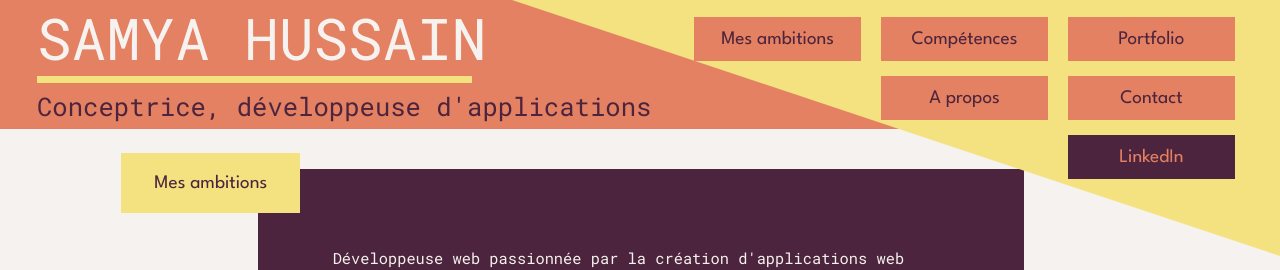
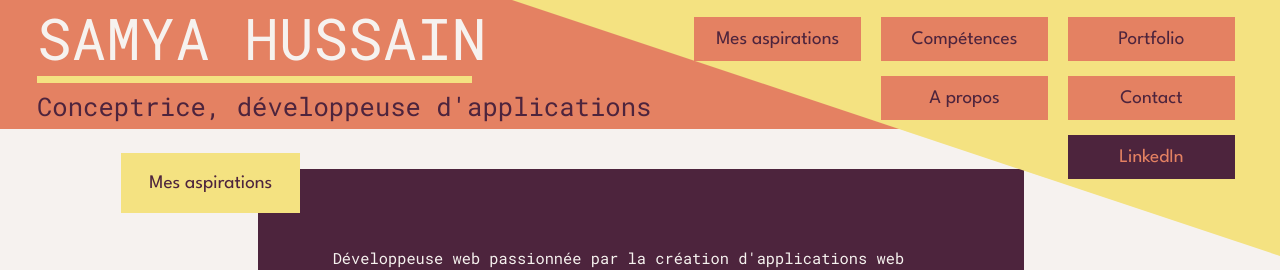
Before and after one commit to Gweeny/DevReact-website, a Next.js app: page / in a window 1280 px wide. Shown: the top 270 px of the page. Built offline with nearby package versions, Linux system fonts and the light colour scheme.

Commit message:
Aspirations

```diff
--- a/src/app/Header.js
+++ b/src/app/Header.js
@@ -44,7 +44,7 @@ const Header = () => {
               className={`${styles.itemMenu} ${styles.violetMenu} ${styles.orangeBackgroundMenu}`}
             >
               <li>
-                <h2>Mes ambitions</h2>
+                <h2>Mes aspirations</h2>
               </li>
             </Link>
             <Link
@@ -111,7 +111,7 @@ const Menu = () => {
               className={`${styles.item} ${styles.violet} ${styles.jauneBackground}`}
             >
               <li>
-                <h2>Mes ambitions</h2>
+                <h2>Mes aspirations</h2>
               </li>
             </Link>
             <Link
--- a/src/app/page.js
+++ b/src/app/page.js
@@ -87,7 +87,7 @@ export default function Home() {
         id={"ambitions"}
         classNameContenu={styles.contenuViolet}
         classNameTitre={styles.titreJaune}
-        titre={"Mes ambitions"}
+        titre={"Mes aspirations"}
         contenu={
           <p>
             Développeuse web passionnée par la création d'applications web
```
Also changed, not shown: public/Portfolio.png.
